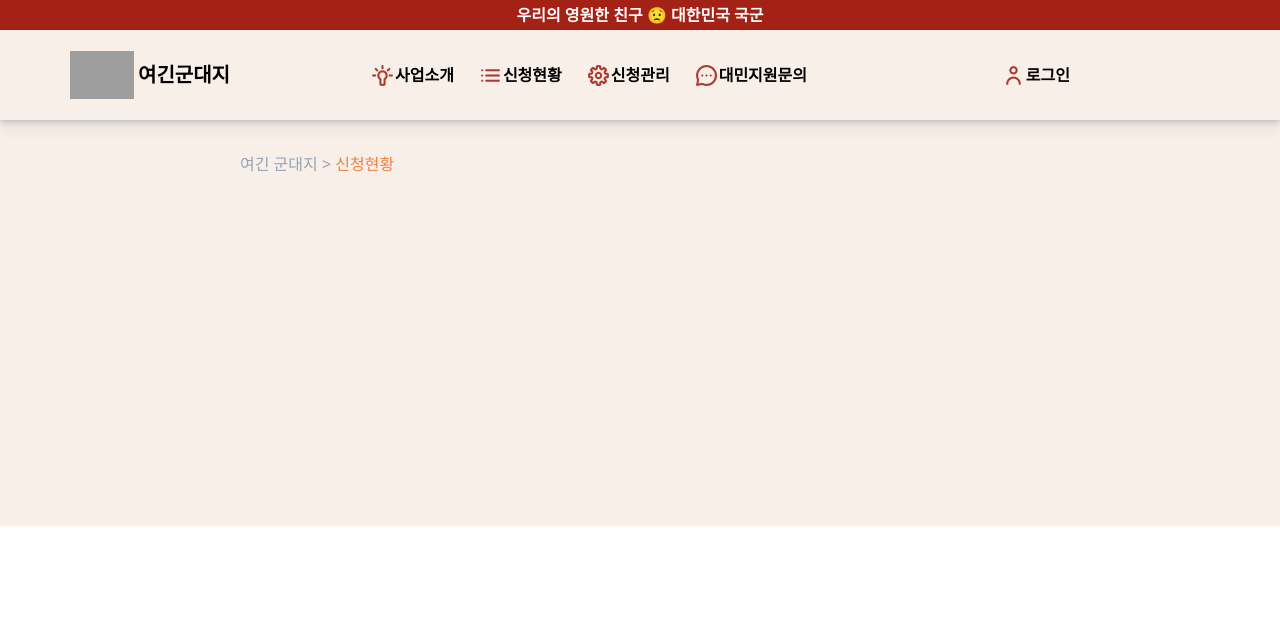
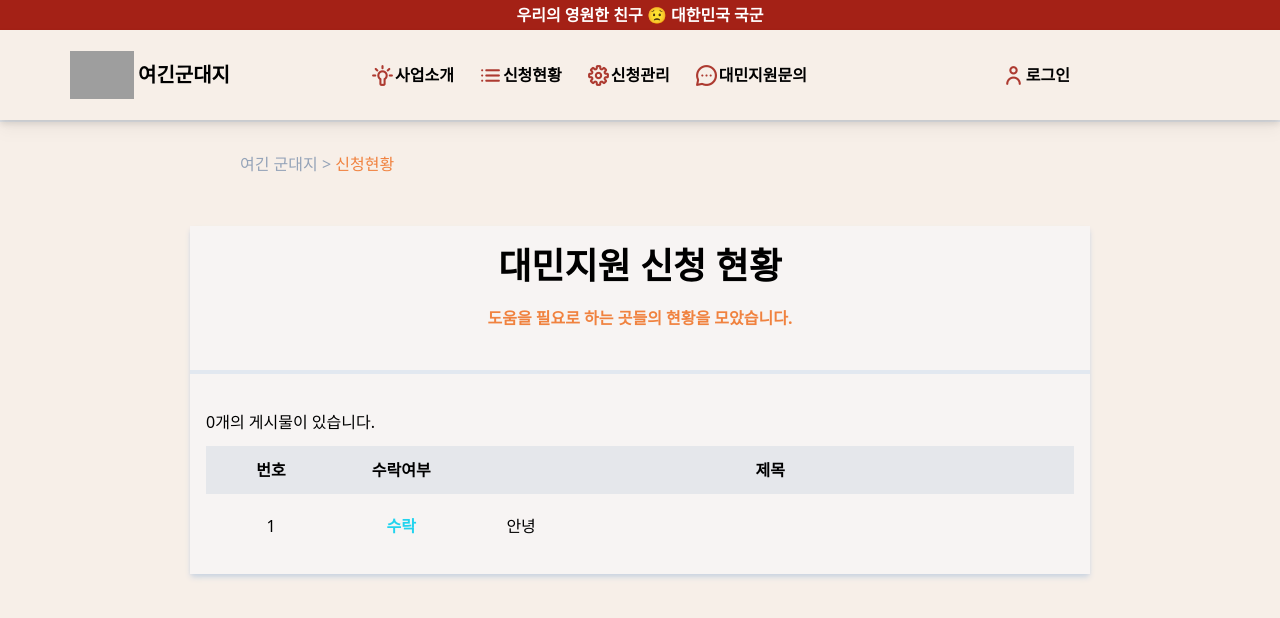
Before and after one commit to osamhack2022/WEB_WeAreInTheArmy_ArmyWorkNavy, a React (Vite) app in the folder WEB_FE/React_WeAreInTheArmy/: page /absproxy/5173/status in a window 1280 px wide. Shown: the top 618 px of the page. Built offline with nearby package versions, Linux system fonts and the light colour scheme; grey boxes are pictures that could not be loaded.

Commit message:
status template

```diff
--- a/WEB_FE/React_WeAreInTheArmy/src/App.tsx
+++ b/WEB_FE/React_WeAreInTheArmy/src/App.tsx
@@ -5,6 +5,7 @@ import IntroduceTemplate from './components/Templates/Introduce/IntroduceTemplat
 import LoginTemplate from './components/Templates/Login/LoginTemplate';
 import MainTemplate from './components/Templates/Main/MainTemplate';
 import SignupTemplate from './components/Templates/Signup/SignupTemplate';
+import StatusTemplate from './components/Templates/Status/StatusTemplate';
 import FlexContainer from './components/UI/FlexContantainer';
 import TemplateWrapper from './components/UI/TemplateWrapper';
 import ApplyContextProvider from './context/ApplyContext';
@@ -25,10 +26,14 @@ function App() {
               <span className="text-orrange font-semi">{title?.name}</span>
             </div>
           )}
+
+          <Routes>
+            <Route path="/" element={<MainTemplate />} />
+          </Routes>
           <TemplateWrapper>
             <Routes>
-              <Route path="/" element={<MainTemplate />} />
               <Route path="/login" element={<LoginTemplate />} />
+              <Route path="/status" element={<StatusTemplate />} />
               <Route path="/signup" element={<SignupTemplate />} />
               <Route path="/introduce" element={<IntroduceTemplate />} />
               <Route
--- a/WEB_FE/React_WeAreInTheArmy/src/components/Templates/Apply/organism/AgreePersonData.tsx
+++ b/WEB_FE/React_WeAreInTheArmy/src/components/Templates/Apply/organism/AgreePersonData.tsx
@@ -1,3 +1,4 @@
+import HTText from 'src/components/UI/HLText';
 import FlexContainer from '../../../UI/FlexContantainer';
 import Text from '../../../UI/Text';
 
@@ -7,21 +8,19 @@ export default function AgreePersonData() {
       <Text size="text-3xl" className="font-bold p-4">
         3. 개인정보 수집 및 동의
       </Text>
-      <FlexContainer className="box-content mx-4 p-4 flex-col h-[200px] bg-slate-200">
-        <p>
+      <HTText>
         문의를 등록하고 관련 업무 처리를 위해서는 개인정보보호법 제 15조 제
         1항에 따라 아래 사항에 대한 동의가 필요합니다. <br /> <br />
-          1. 수집 및 이용 항목 : 성명, 이메일주소, 휴대전화번호, 소속기관/기업
-          및 부서 (조사 상담 시), 문의내용 <br />
+        1. 수집 및 이용 항목 : 성명, 이메일주소, 휴대전화번호, 소속기관/기업 및
+        부서 (조사 상담 시), 문의내용 <br />
         2. 수집 및 이용 목적 : 문의사항 접수, 처리 등을 위한 본인 식별, 답변
         안내 등 <br />
         3. 보유 및 이용 기간 : 수집한 개인정보는 답변 완료일까지 상기 목적만을
         위해 보유·이용되며 문의사항 처리 종료 후 6개월간만 보유·이용 <br />
-          4. 동의를 거부할 권리 및 동의를 거부하는 경우 불이익 : 위 개인정보
-          수집 및 이용 동의를 거부할 권리가 있으며, 동의를 거부하는 경우
-          홈페이지를 통한 문의사항 등록 및 처리가 불가능합니다.
-        </p>
-      </FlexContainer>
+        4. 동의를 거부할 권리 및 동의를 거부하는 경우 불이익 : 위 개인정보 수집
+        및 이용 동의를 거부할 권리가 있으며, 동의를 거부하는 경우 홈페이지를
+        통한 문의사항 등록 및 처리가 불가능합니다.
+      </HTText>
     </div>
   );
 }
--- a/WEB_FE/React_WeAreInTheArmy/src/components/Templates/Main/MainTemplate.tsx
+++ b/WEB_FE/React_WeAreInTheArmy/src/components/Templates/Main/MainTemplate.tsx
@@ -34,6 +34,7 @@ export default function MainTemplate() {
             size="lg"
             onClick={() => {
               navigate('/apply');
+              r;
             }}
           >
             신청하기
--- /dev/null
+++ b/WEB_FE/React_WeAreInTheArmy/src/components/Templates/Status/StatusTemplate.tsx
@@ -0,0 +1,30 @@
+import { useState } from 'react';
+import Divider from 'src/components/UI/Divider';
+import FlexContainer from 'src/components/UI/FlexContantainer';
+import Paper from 'src/components/UI/Paper';
+import SemiHeader from 'src/components/UI/SemiHeader';
+import { Accept, Post } from 'src/type';
+import StatusBody from './molecule/StatusBody';
+import StatusHead from './molecule/StatusHead';
+
+export default function StatusTemplate() {
+  const [post, setPost] = useState<Post[]>([]);
+  return (
+    <Paper className="w-[900px]">
+      <SemiHeader
+        title="대민지원 신청 현황"
+        subTitle="도움을 필요로 하는 곳들의 현황을 모았습니다."
+      />
+      <Divider />
+      <FlexContainer className="flex-col w-full p-4">
+        <div className="mb-3">{post.length}개의 게시물이 있습니다.</div>
+        <table>
+          <StatusHead />
+          <StatusBody
+            post={[{ id: 1, accept: Accept.Accept, title: '안녕' }]}
+          />
+        </table>
+      </FlexContainer>
+    </Paper>
+  );
+}
--- /dev/null
+++ b/WEB_FE/React_WeAreInTheArmy/src/components/Templates/Status/atom/ColorAccept.tsx
@@ -0,0 +1,33 @@
+import Text from 'src/components/UI/Text';
+import { Accept } from 'src/type';
+import { acceptConverter } from 'src/util/utils';
+
+export default function ColorAccept({ accept }: { accept: Accept }) {
+  const text = acceptConverter(accept);
+  switch (accept) {
+    case Accept.Pending:
+      return (
+        <Text size="text-base" className="font-semibold">
+          {text}
+        </Text>
+      );
+    case Accept.Accept:
+      return (
+        <Text size="text-base" className="text-cyan-400 font-semibold">
+          {text}
+        </Text>
+      );
+    case Accept.Cancel:
+      return (
+        <Text size="text-base" className="text-red-600 font-semibold">
+          {text}
+        </Text>
+      );
+    default:
+      return (
+        <Text size="text-base" className="text-red-600 font-semibold">
+          Error
+        </Text>
+      );
+  }
+}
--- /dev/null
+++ b/WEB_FE/React_WeAreInTheArmy/src/components/Templates/Status/molecule/StatusBody.tsx
@@ -0,0 +1,19 @@
+import { Post } from 'src/type';
+import { acceptConverter } from 'src/util/utils';
+import ColorAccept from '../atom/ColorAccept';
+
+export default function StatusBody({ post }: { post: Post[] }) {
+  return (
+    <tbody>
+      {post.map(({ id, accept, title }) => (
+        <tr key={id} className="text-center">
+          <td className="p-5">{id}</td>
+          <td>
+            <ColorAccept accept={accept} />
+          </td>
+          <td className="text-left px-10">{title}</td>
+        </tr>
+      ))}
+    </tbody>
+  );
+}
--- /dev/null
+++ b/WEB_FE/React_WeAreInTheArmy/src/components/Templates/Status/molecule/StatusHead.tsx
@@ -0,0 +1,11 @@
+export default function StatusHead() {
+  return (
+    <thead className="font-bold bg-gray-200">
+      <tr className="text-center">
+        <td className="p-3 w-[15%]">번호</td>
+        <td className="w-[15%]">수락여부</td>
+        <td>제목</td>
+      </tr>
+    </thead>
+  );
+}
--- a/WEB_FE/React_WeAreInTheArmy/src/components/UI/Divider.tsx
+++ b/WEB_FE/React_WeAreInTheArmy/src/components/UI/Divider.tsx
@@ -1,13 +1,5 @@
 export default function Divider() {
   return (
-    <div className="flex flex-col w-full border-opacity-50">
-      <div className="grid h-20 card bg-base-300 rounded-box place-items-center">
-        content
-      </div>
-      <div className="divider">OR</div>
-      <div className="grid h-20 card bg-base-300 rounded-box place-items-center">
-        content
-      </div>
-    </div>
+    <span className="w-full p-0.5 bg-slate-200 my-5" />
   );
 }
--- /dev/null
+++ b/WEB_FE/React_WeAreInTheArmy/src/components/UI/HLText.tsx
@@ -0,0 +1,9 @@
+import { HasChild } from 'src/type';
+
+export default function HTText({ children }: HasChild) {
+  return (
+    <div className="box-content mx-4 p-4 flex-col bg-slate-200">
+      <p>{children}</p>
+    </div>
+  );
+}
--- a/WEB_FE/React_WeAreInTheArmy/src/type.ts
+++ b/WEB_FE/React_WeAreInTheArmy/src/type.ts
@@ -3,3 +3,15 @@ import React from 'react';
 export type HasChild = {
   children: React.ReactNode;
 };
+
+export type Post = {
+  id: number;
+  accept: Accept;
+  title: string;
+};
+
+export enum Accept {
+  Pending = 0,
+  Cancel = 1,
+  Accept = 2,
+}
--- /dev/null
+++ b/WEB_FE/React_WeAreInTheArmy/src/util/utils.ts
@@ -0,0 +1,14 @@
+import { Accept } from 'src/type';
+
+export const acceptConverter = (accept: Accept): string => {
+  switch (accept) {
+    case Accept.Pending:
+      return '보류';
+    case Accept.Cancel:
+      return '거부';
+    case Accept.Accept:
+      return '수락';
+    default:
+      return 'Error';
+  }
+};
```
Lines whose indentation alone changed are shown as unchanged.
